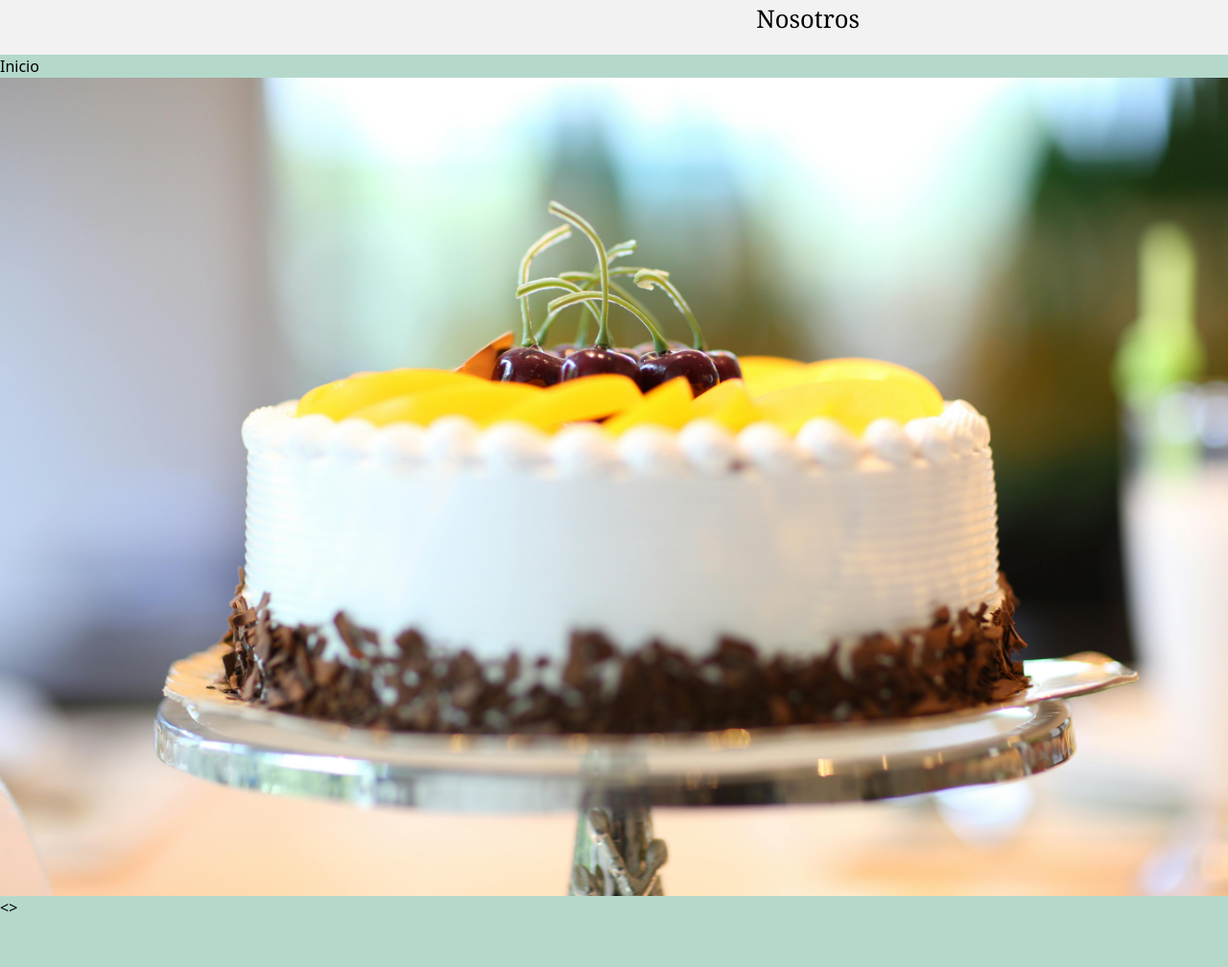
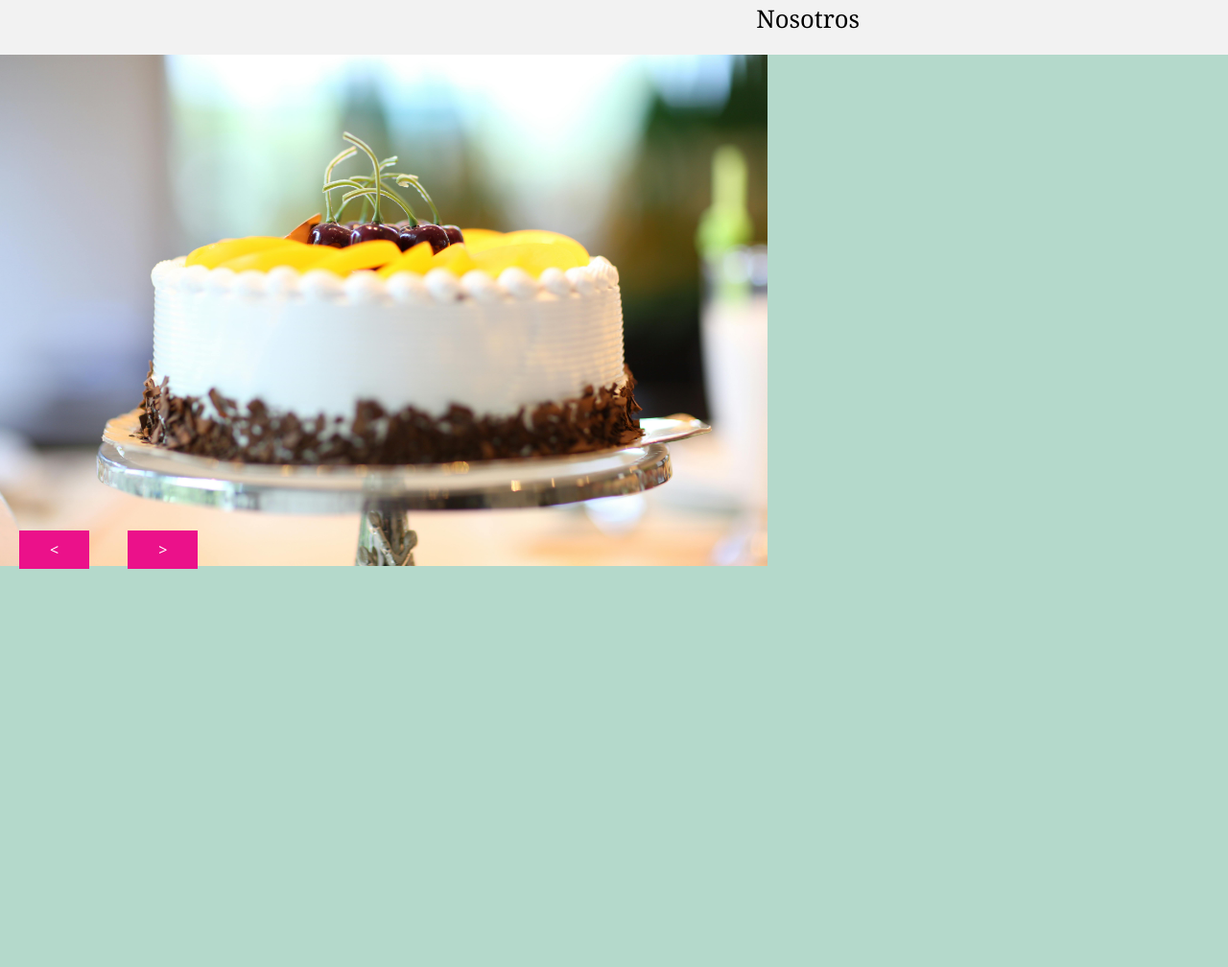
Before and after one commit to mrendyg/argom_web, a React (Vite) app in the folder frontend/: page / in a window 1280 px wide. Shown: the part 199-1207 px from the top of the page at 96% size. Built offline with nearby package versions, Linux system fonts and the light colour scheme.

Commit message:
Carrusel anadido

```diff
--- a/frontend/src/components/Carousel.tsx
+++ b/frontend/src/components/Carousel.tsx
@@ -1,13 +1,29 @@
-import React, { useState } from "react";
+import React, { useEffect, useState } from "react";
 import image1 from "../IMG/test/1.jpg";
 import image2 from "../IMG/test/2.jpg";
 import image3 from "../IMG/test/3.jpg";
 import image4 from "../IMG/test/4.jpg";
 
-function Carousel(props: any) {
+interface Props {
+    images: string[];
+    autoPlay?: boolean;
+    showButtons?: boolean;
+}
+
+function Carousel(props: Props) {
     const images = [image1, image2, image3, image4];
     const [selectedIndex, setSelectedIndex] = useState(0);
     const selectedImage = images[selectedIndex];
+    const [loaded, setLoaded] = useState(false);
+
+    useEffect(() => {
+        if (props.autoPlay || !props.showButtons) {
+          const interval = setInterval(() => {
+            selectNewImage(true);
+          }, 6000); // Duración de 5 segundos
+          return () => clearInterval(interval);
+        }
+    }, [selectedIndex, props.autoPlay, props.showButtons]);
 
     const selectNewImage = (next = true) => {
         const newIndex = next ? (selectedIndex + 1) % images.length : (selectedIndex - 1 + images.length) % images.length;
@@ -16,19 +32,28 @@ function Carousel(props: any) {
 
     const previous = () => {
         selectNewImage(false);
-    }
+    };
 
     const next = () => {
-        selectNewImage();
-    }
+        selectNewImage(true);
+    };
 
     return (
-        <>
-            <img src={selectedImage} alt="imagen_de_carrusel"/>
-            <button onClick={previous}>{"<"}</button>
-            <button onClick={next}>{">"}</button>
-        </>
-    )
+        <div>
+            <div className="w-[50rem] h-[31rem]">
+                <img
+                    src={selectedImage}
+                    alt="imagen_de_carrusel"
+                    className={`max-w-500 w-full h-100 object-cover transition-opacity ${loaded ? 'opacity-100' : 'opacity-0'}`}
+                    onLoad={() => setLoaded(true)}
+                />
+            </div>
+            <div className="flex items-center flex-row mt-15">
+                <button onClick={previous} className="text-white bg-[#eb118a] px-8 py-2 mx-5">{"<"}</button>
+                <button onClick={next} className="text-white bg-[#eb118a] px-8 py-2 mx-5">{">"}</button>
+            </div>
+        </div>
+    );
 }
 
 export default Carousel;
--- a/frontend/src/pages/Home.tsx
+++ b/frontend/src/pages/Home.tsx
@@ -5,8 +5,6 @@ const Home = () => {
 
     return(
         <>
-
-         <p>Inicio</p>
          <Carousel />
         </>
     )
```
